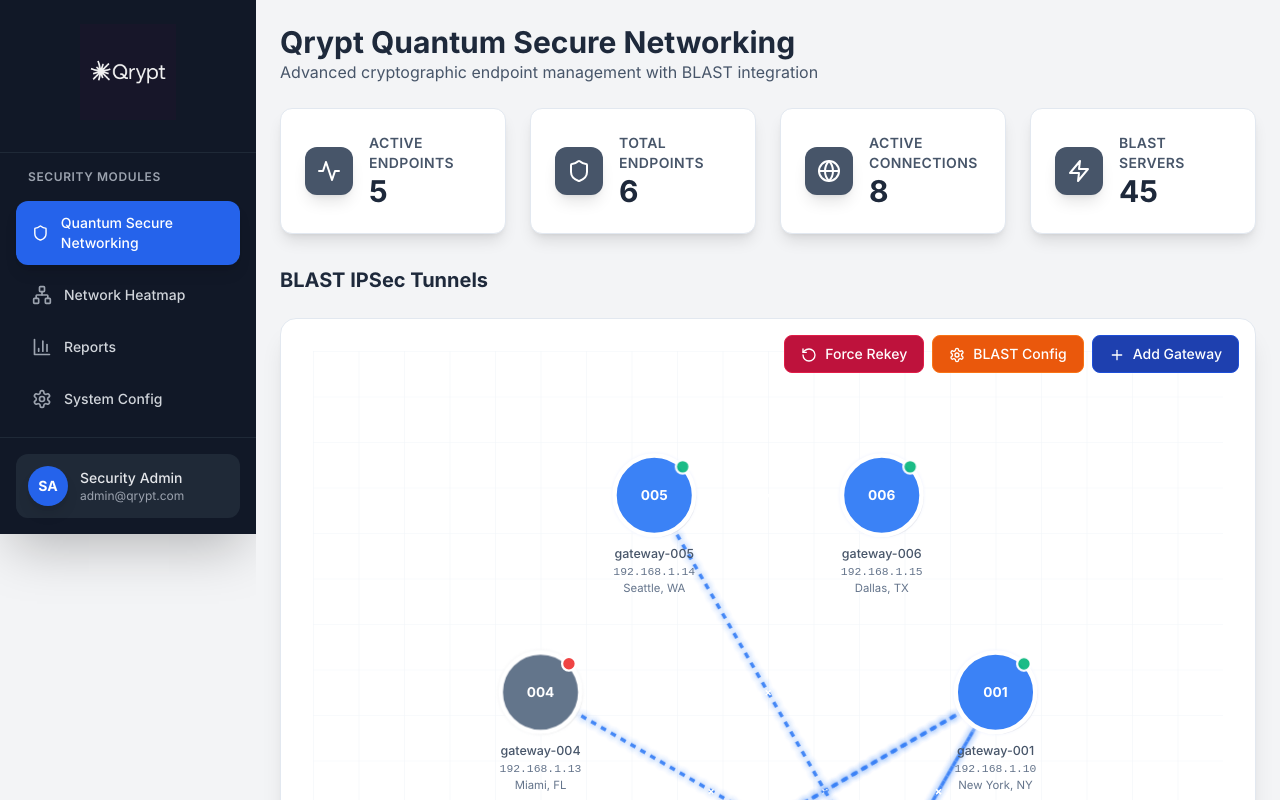
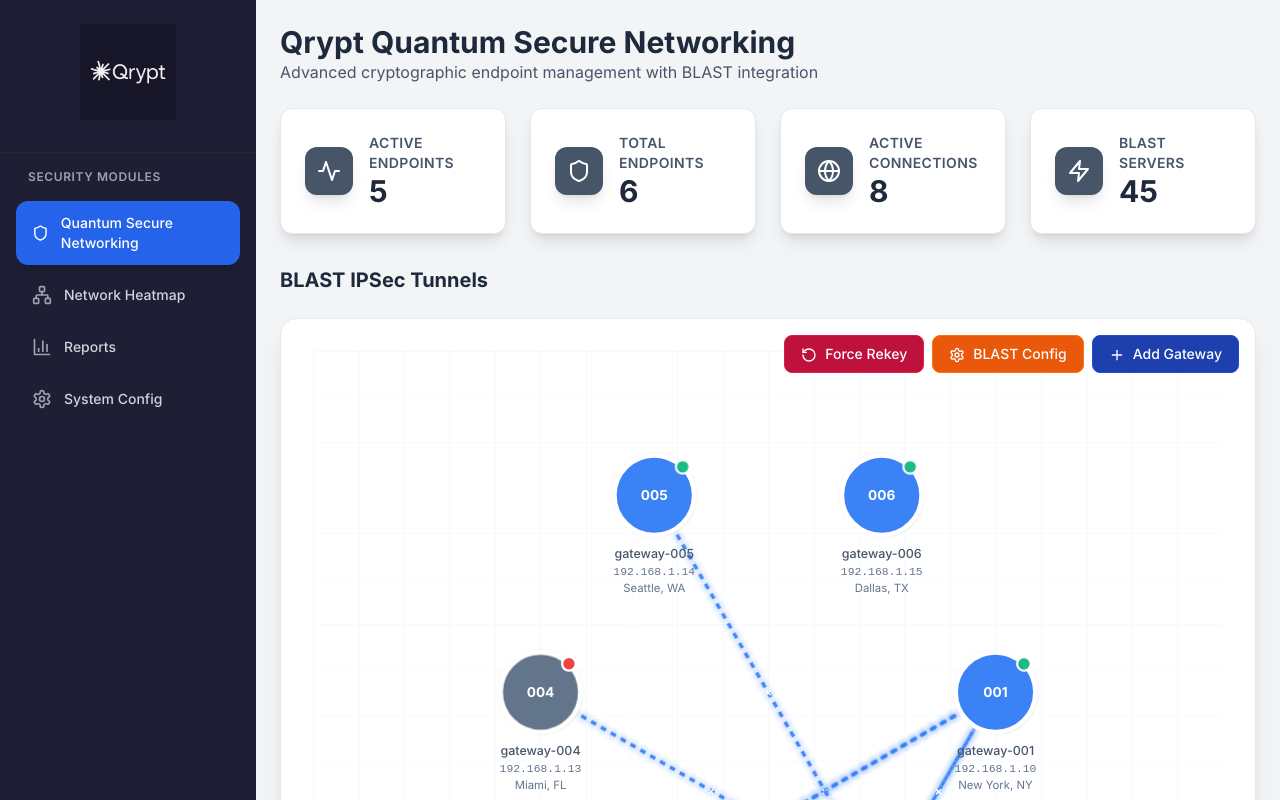
Before and after one commit to Grego22/design001, a React (Vite) app: page / in a window 1280 px wide. Shown: the top 800 px of the page. Built offline with nearby package versions, Linux system fonts and the light colour scheme.

Commit message:
Fix sidebar height and change admin text

```diff
--- a/src/components/Sidebar.tsx
+++ b/src/components/Sidebar.tsx
@@ -16,7 +16,7 @@
 
 const Sidebar: React.FC<SidebarProps> = ({ selectedProduct, onProductSelect }) => {
   return (
-    <div className="w-64 bg-gray-900 text-white flex flex-col h-full shadow-2xl">
+    <div className="w-64 text-white flex flex-col min-h-screen shadow-2xl" style={{ backgroundColor: '#1E1E35' }}>
       <div className="p-6 border-b border-gray-800">
         <div className="mb-2">
           <img
@@ -67,7 +67,7 @@
             <span className="text-white text-sm font-bold">SA</span>
           </div>
           <div>
-            <p className="text-sm font-medium text-gray-200">Security Admin</p>
+            <p className="text-sm font-medium text-gray-200">Admin</p>
             <p className="text-xs text-gray-400">admin@qrypt.com</p>
           </div>
         </div>
```
